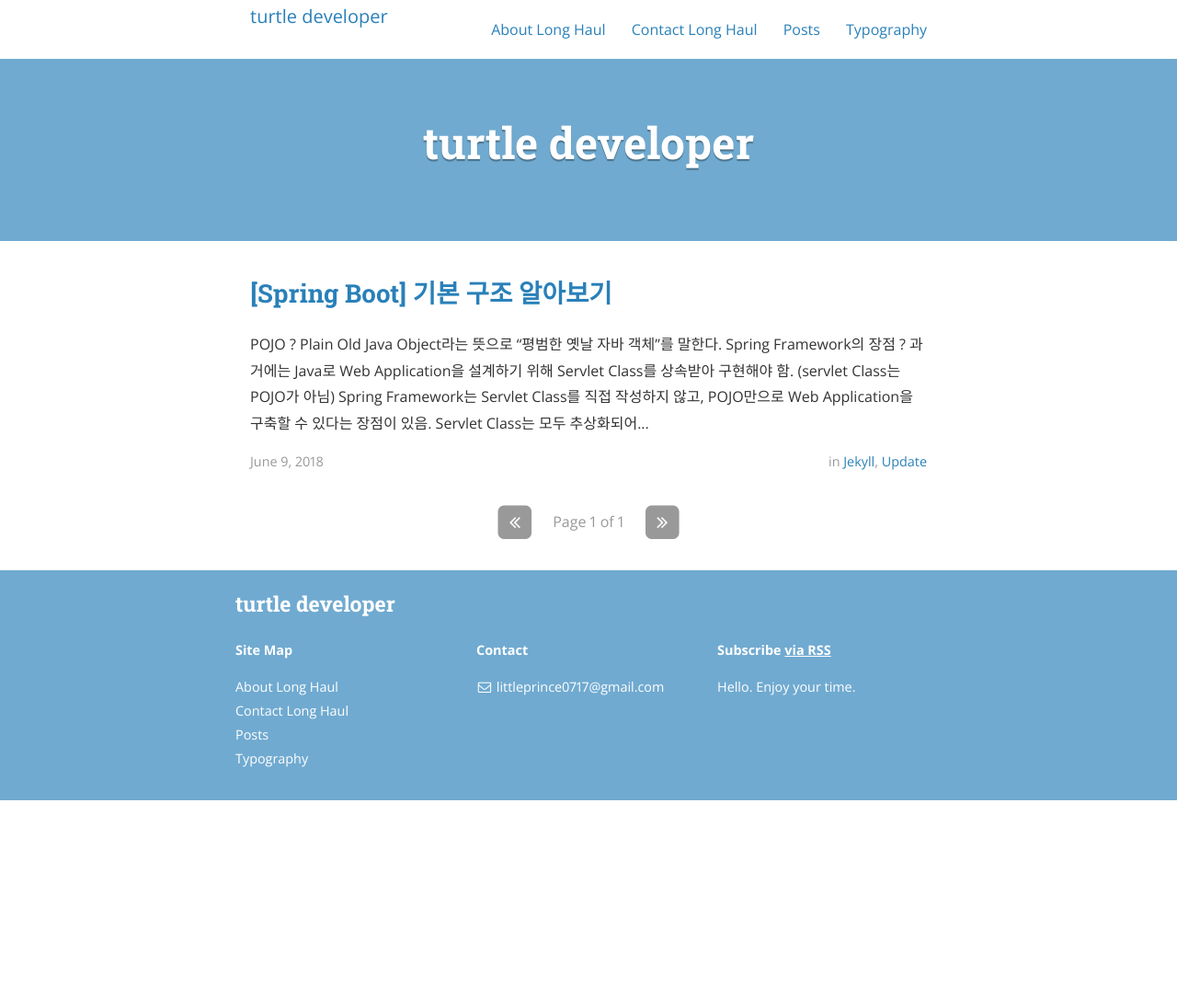
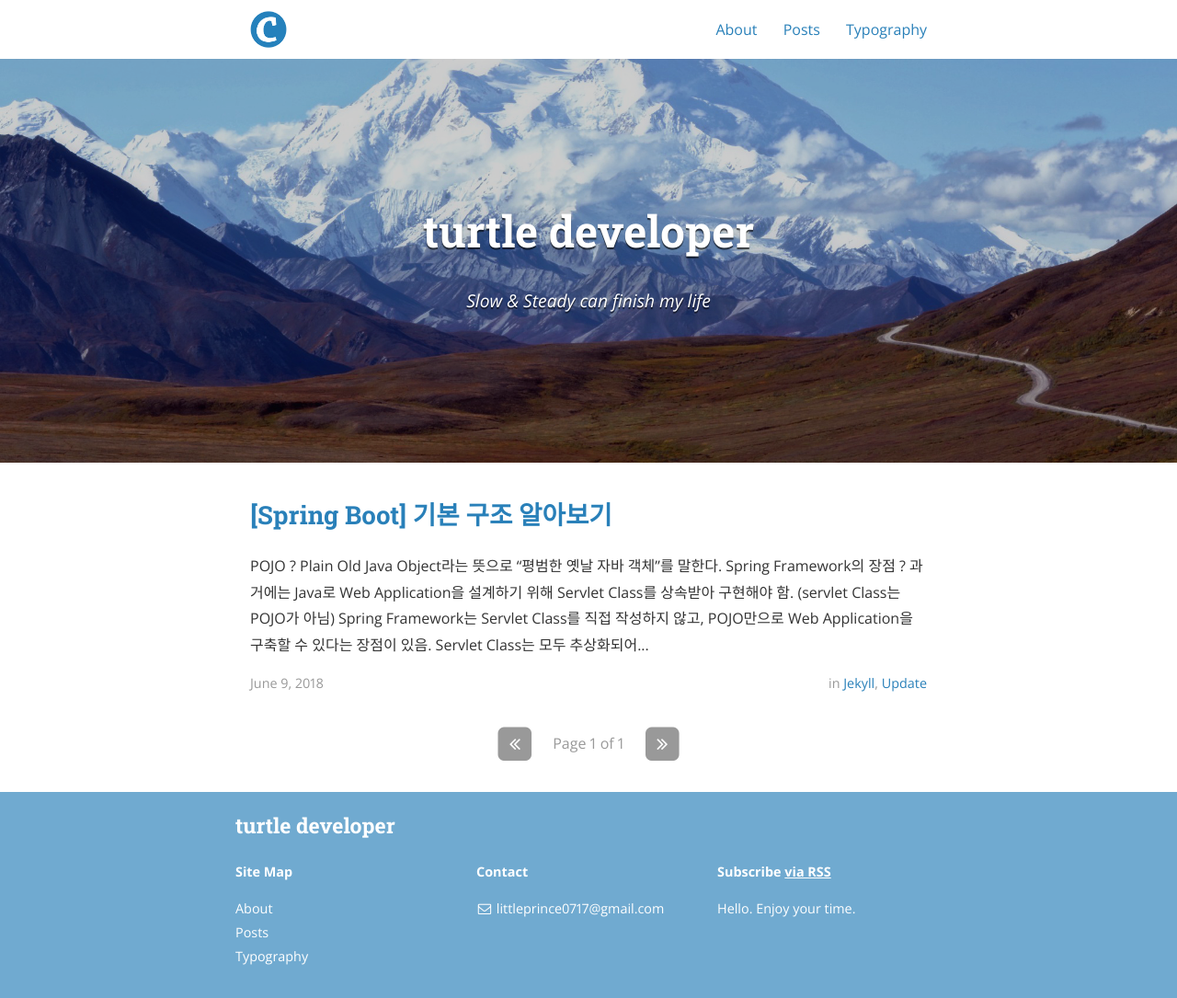
Before and after one commit to BYEONGJAELEE/BYEONGJAELEE.github.io, a Jekyll site: the page built from index.html, in a window 1280 px wide. Shown: the whole page at 92% size. Built offline with Jekyll 4.4.1, drawn with Linux system fonts in a browser that asks for light colours; nearby versions of some CDN libraries; the list of posts is cut into pages by our own code; a style sheet for code colours, icons or effects is not loaded; before the commit the page ends 900 px from its top, so only the background shows below that.

Commit message:
change theme

```diff
--- a/_config.yml
+++ b/_config.yml
@@ -1,12 +1,18 @@
 
 title: turtle developer
+subtitle: "Slow & Steady can finish my life"
 email: littleprince0717@gmail.com
+
 description: >- # this means to ignore newlines until "baseurl:"
   Hello. Enjoy your time.
 baseurl: "" # the subpath of your site, e.g. /blog
 url: "http://byeongjaelee.github.io/" # the base hostname & protocol for your site, e.g. http://example.com
 twitter_username: littleprince0717
 github_username:  BYEONGJAELEE
+name: Lee Byeongjae
+
+cover: "/assets/header_image.jpg"
+logo: "/assets/logo.png"
 
 markdown: kramdown
 highlighter: rouge
@@ -21,4 +27,29 @@ navigation:
  - title: Contact
    url: /contact
 
-remote_theme : brianmaierjr/long-haul
+remote_theme : bencentra/centrarium
+
+highlightjs_theme: "monokai-sublime"
+
+# Archive settings (see https://github.com/jekyll/jekyll-archives/)
+jekyll-archives:
+  enabled:
+    - categories
+    - tags
+  layout: 'archive'
+  permalinks:
+    category: '/category/:name/'
+    tag: '/tag/:name/'
+
+
+protocols:
+    fb_image: "/assets/logo.png"
+    fb_image_width: 612
+    fb_image_height: 605
+    fb_image_type: "image/png"
+
+    twitter_image: "/assets/logo.png"
+
+    os_repo: "https://github.com/bencentra/centrarium.com"
+    os_rcs_type: "git"
+    os_src: "git@github.com:bencentra/centrarium.com.git"
```
Also changed, not shown: about.md (+14 -21 lines), contact.md (deleted, +0 -22 lines).
